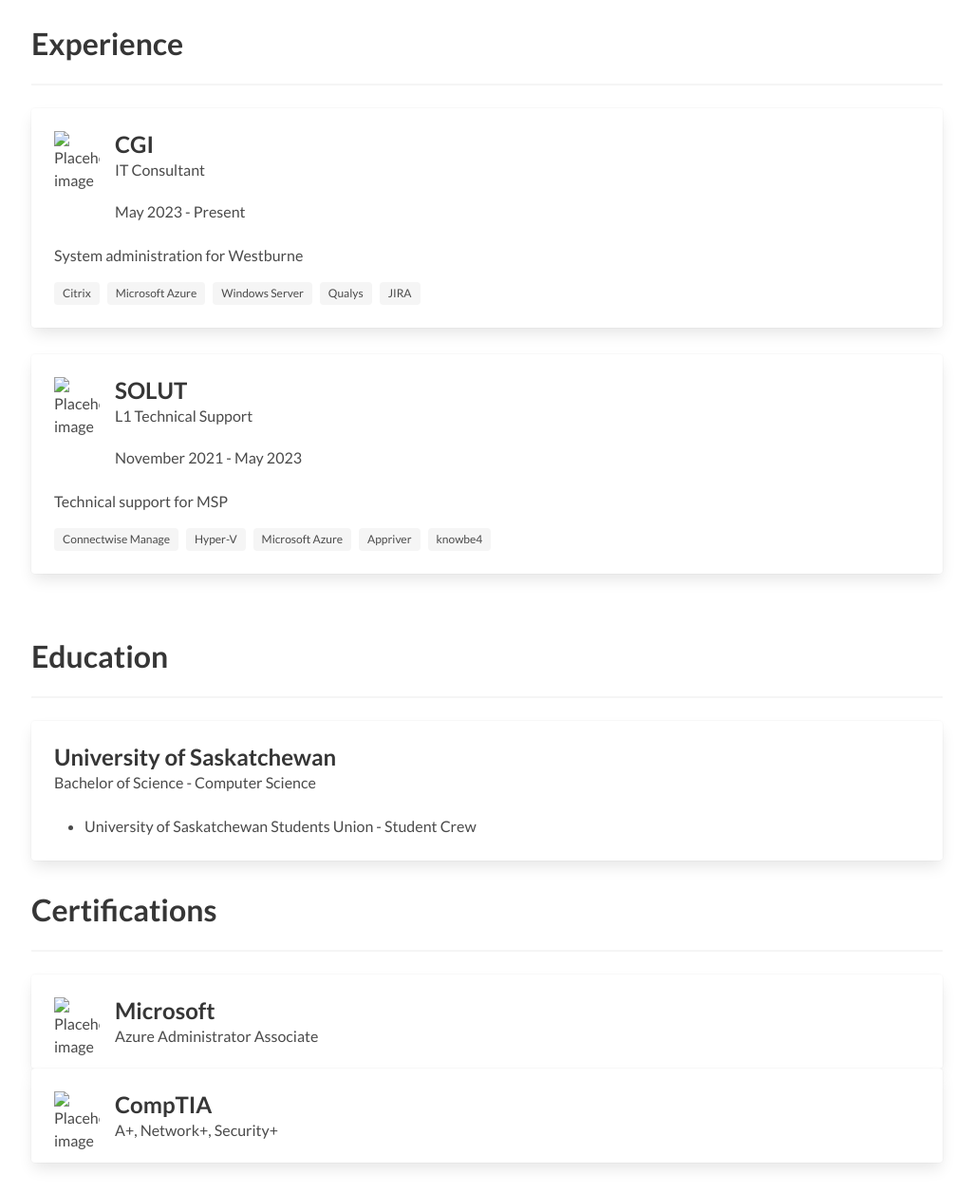
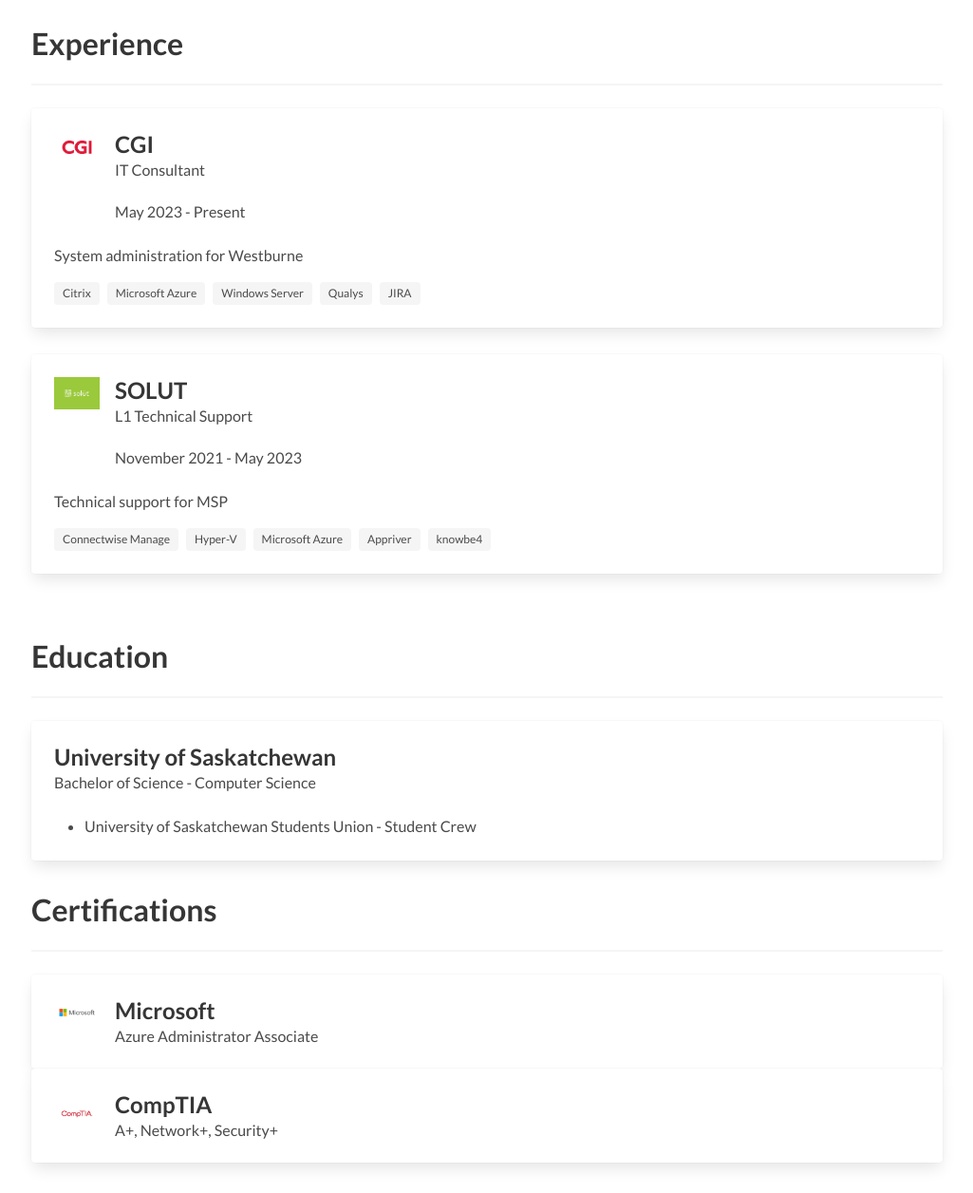
Before and after one commit to tadipasi/tadipasi.github.io, a plain HTML site: page index.html in a window 1280 px wide. Shown: the part 580-1836 px from the top of the page at 95% size, without its empty margins (127-1152 px from the left). Drawn offline with Linux system fonts and the light colour scheme.

Commit message:
added the logos to experience and certifications

```diff
--- a/index.html
+++ b/index.html
@@ -94,7 +94,7 @@
           <div class="media">
             <div class="media-left">
               <figure class="image is-48x48">
-                <img src="#" alt="Placeholder image">
+                <img src="img/cgi.png" alt="Placeholder image">
               </figure>
             </div>
             <div class="media-content">
@@ -121,7 +121,7 @@
           <div class="media">
             <div class="media-left">
               <figure class="image is-48x48">
-                <img src="#" alt="Placeholder image">
+                <img src="img/solut.jpeg" alt="Placeholder image">
               </figure>
             </div>
             <div class="media-content">
@@ -174,7 +174,7 @@
           <div class="media">
             <div class="media-left">
               <figure class="image is-48x48">
-                <img src="#" alt="Placeholder image">
+                <img src="img/microsoft.png" alt="Placeholder image">
               </figure>
             </div>
             <div class="media-content">
@@ -189,7 +189,7 @@
           <div class="media">
             <div class="media-left">
               <figure class="image is-48x48">
-                <img src="#" alt="Placeholder image">
+                <img src="img/comptia.jpg" alt="Placeholder image">
               </figure>
             </div>
             <div class="media-content">
```
